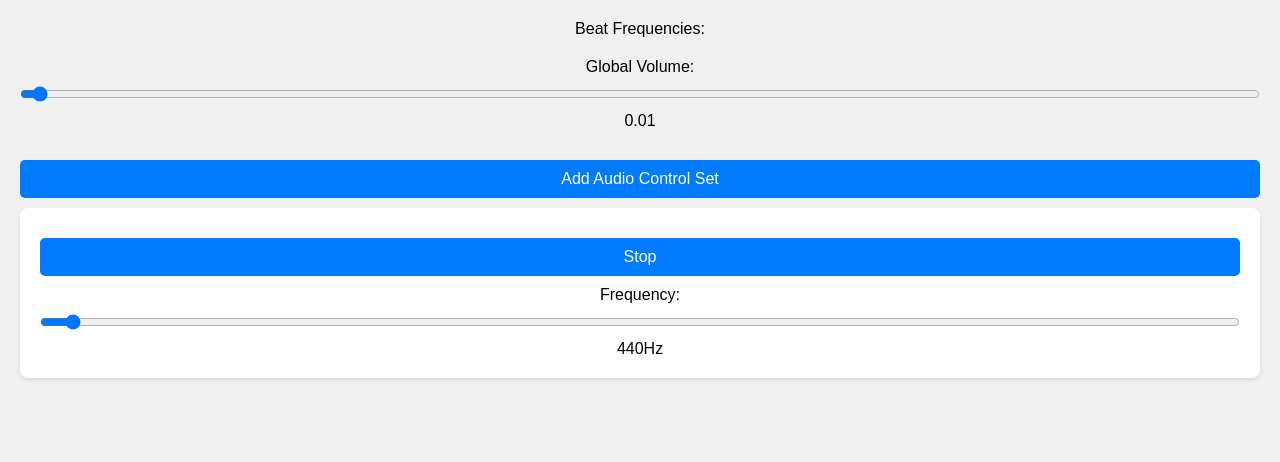
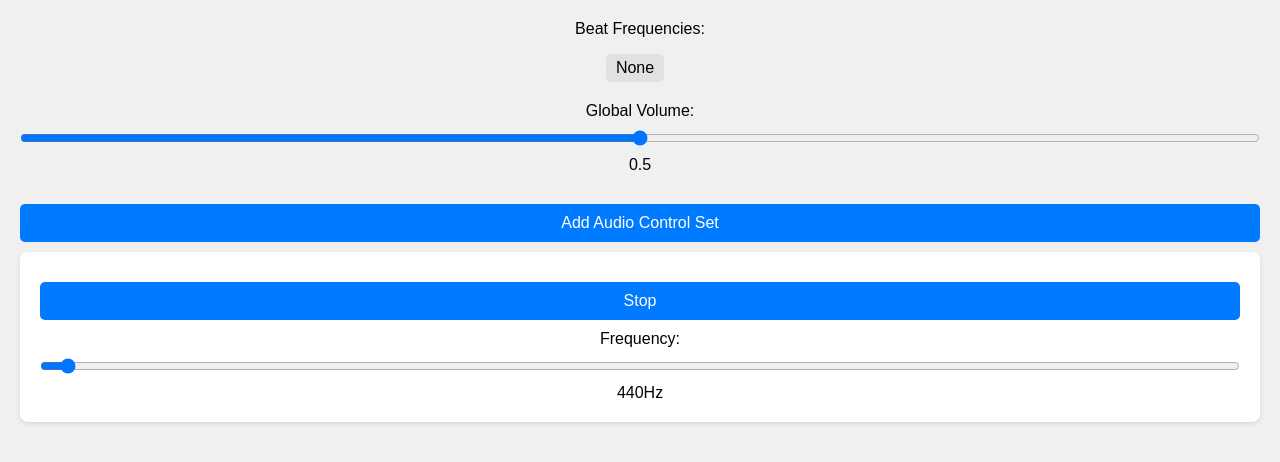
Before and after one commit to SHGOG/AccurateBeatFrequenciesDisplay, a plain HTML site: page index.html in a window 1280 px wide. Both pictures are taken after a click on the button "Add Audio Control Set". Drawn offline with Linux system fonts and the light colour scheme.

```diff
--- a/index.html
+++ b/index.html
@@ -61,8 +61,8 @@
 </div>
 <div class="global-volume">
     <label for="globalVolumeSlider">Global Volume:</label>
-    <input type="range" id="globalVolumeSlider" value="0.01" min="0" max="1" step="0.001">
-    <span id="globalVolumeValue">0.01</span>
+    <input type="range" id="globalVolumeSlider" value="0.5" min="0" max="1" step="0.01">
+    <span id="globalVolumeValue">0.5</span>
 </div>
 <button id="addControlSet">Add Audio Control Set</button>
 <div id="mainContainer"></div>
@@ -121,7 +121,7 @@
             <button class="stopButton">Stop</button>
             <div>
                 <label>Frequency:</label>
-                <input type="range" class="frequencySlider" value="440" min="10" max="20000">
+                <input type="range" class="frequencySlider" value="440" min="100" max="20000">
                 <span class="frequencyValue">440Hz</span>
             </div>
         `;
@@ -140,13 +140,13 @@
 
         stopButton.addEventListener('click', () => {
             oscillator.stop();
-            oscillator.disconnect();
             container.remove();
             removeOscillator(id);
         });
 
-        oscillators.push({id, oscillator, frequency: oscillator.frequency.value});
         oscillator.start();
+        oscillators.push({ id, oscillator, frequency: 440 });
+        updateBeatFrequencies();
     }
 
     document.getElementById('addControlSet').addEventListener('click', addControlSet);
```
